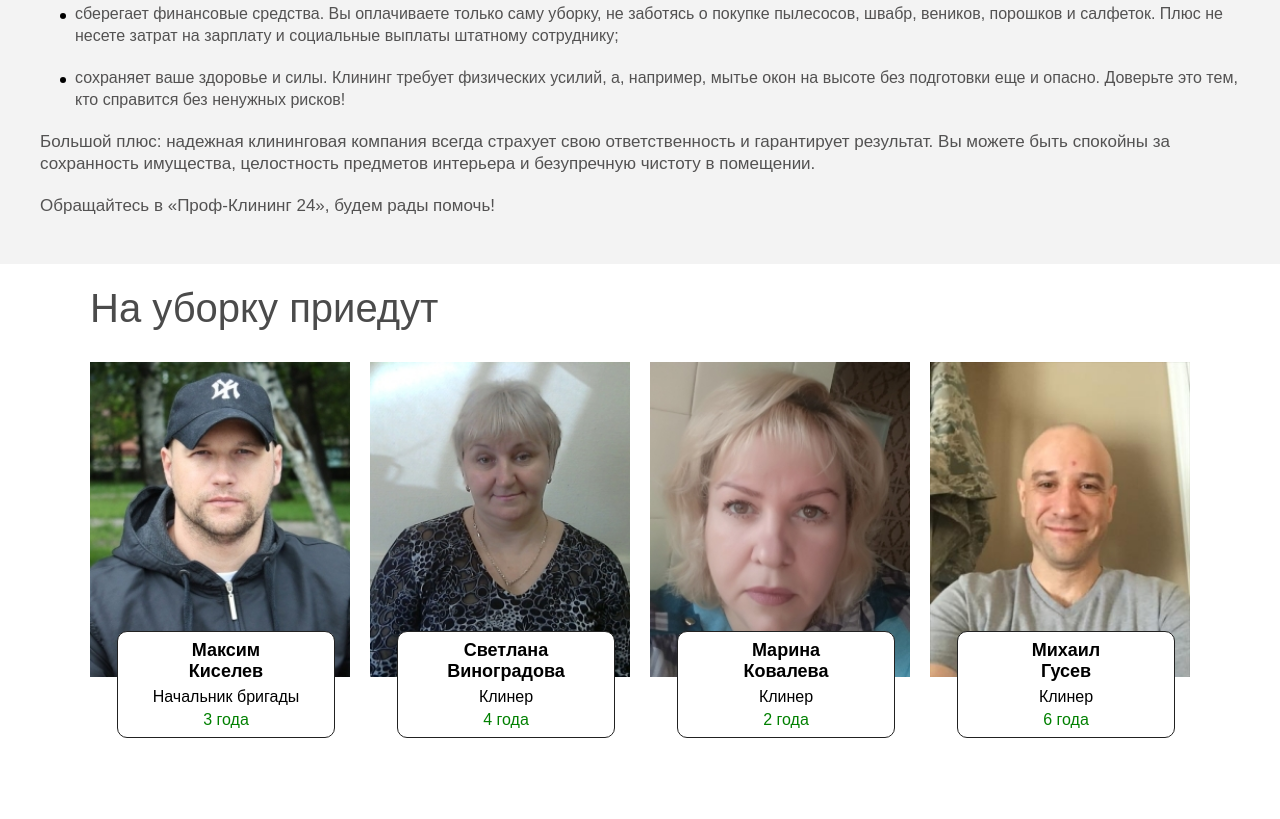
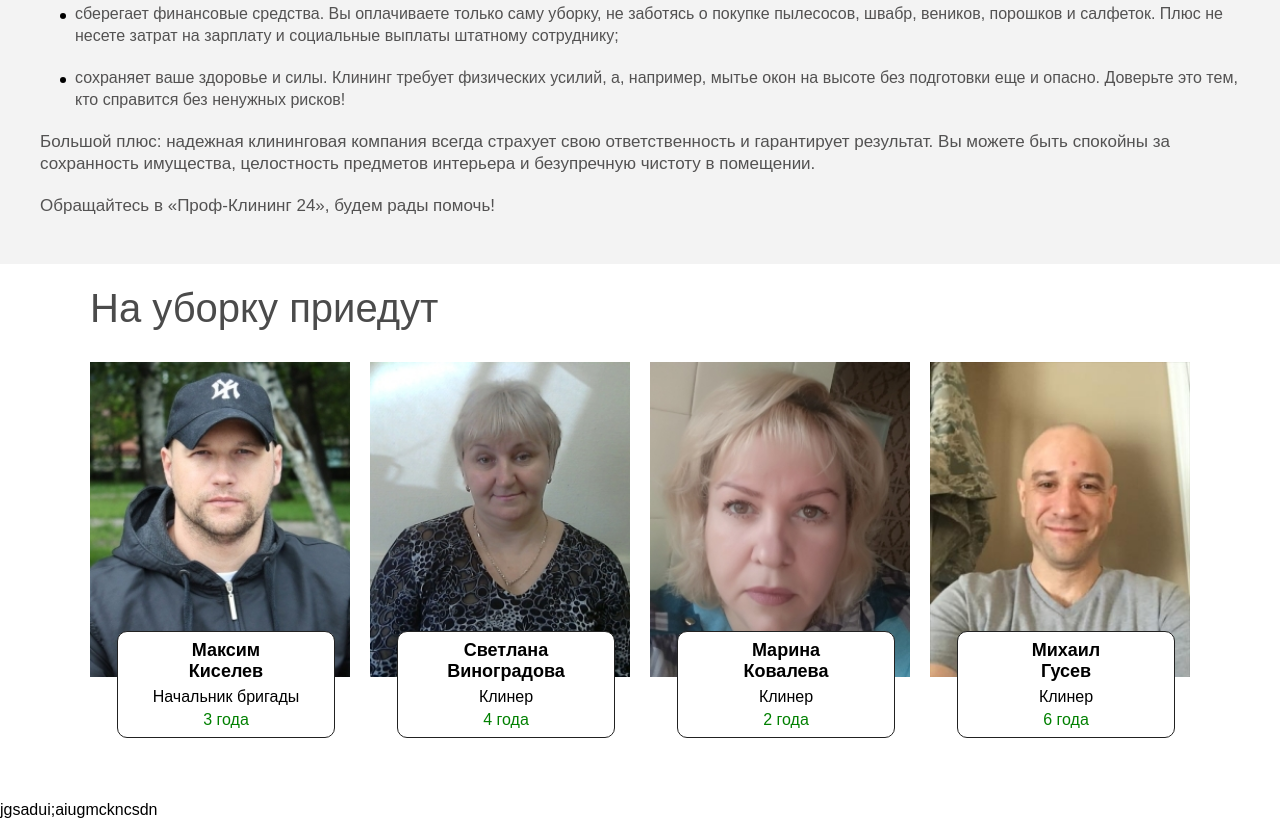
Before and after one commit to Dark1313/zhkh, a plain HTML site: page index.html in a window 1280 px wide. Shown: the part 2523-3342 px from the top of the page. Drawn offline with nearby package versions, Linux system fonts and the light colour scheme.

Commit message:
Created new section

```diff
--- a/index.html
+++ b/index.html
@@ -285,6 +285,9 @@
             </div>
         </div>
     </section>
+    <div class="section">
+        jgsadui;aiugmckncsdn
+    </div>
 
     <script src="https://code.jquery.com/jquery-3.5.1.min.js"></script>
     <script src="slick/slick.min.js"></script>
--- a/style.css
+++ b/style.css
@@ -479,3 +479,7 @@ li {
     margin: 0;
     color: green;
 }
+
+.section{
+    background-color: #fff;
+}
```
